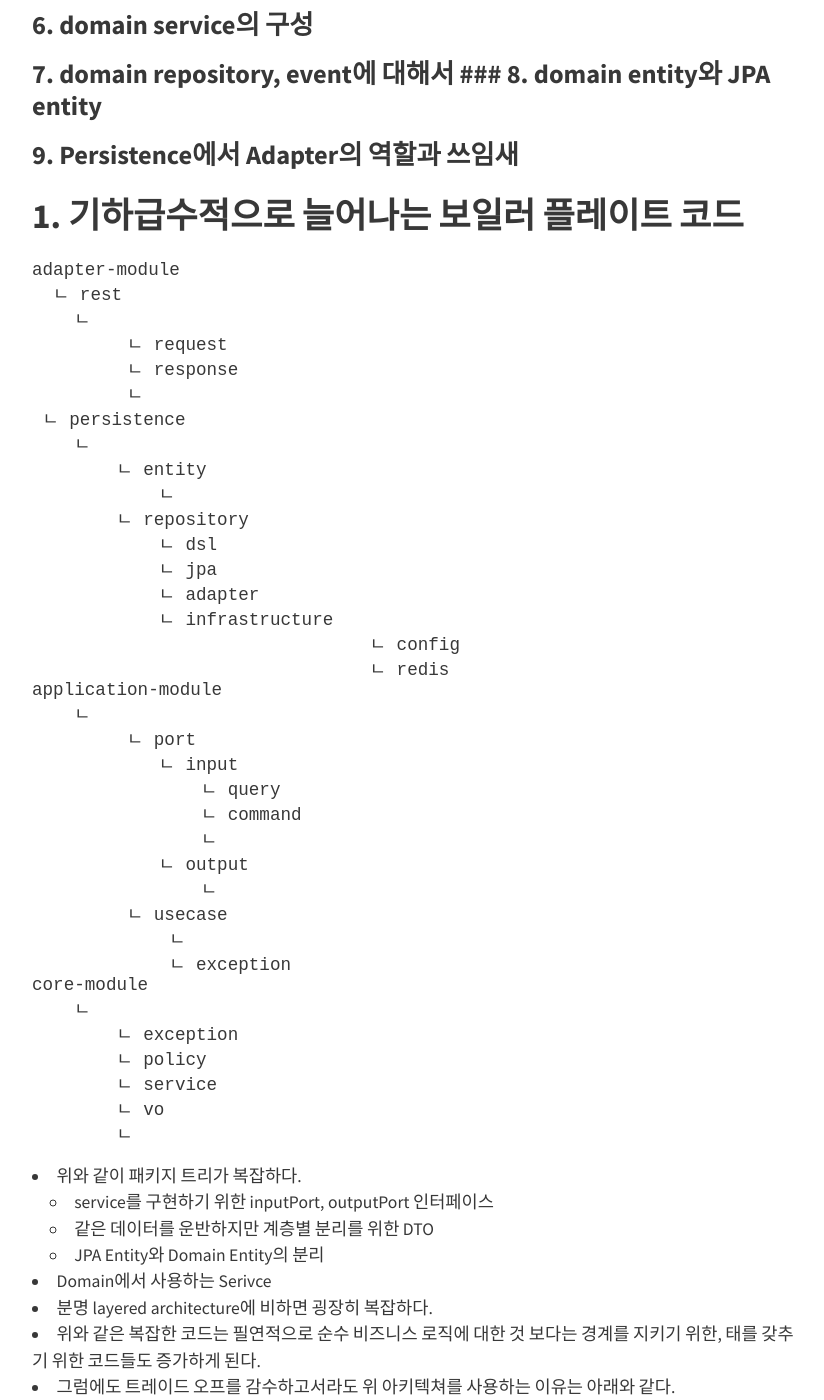
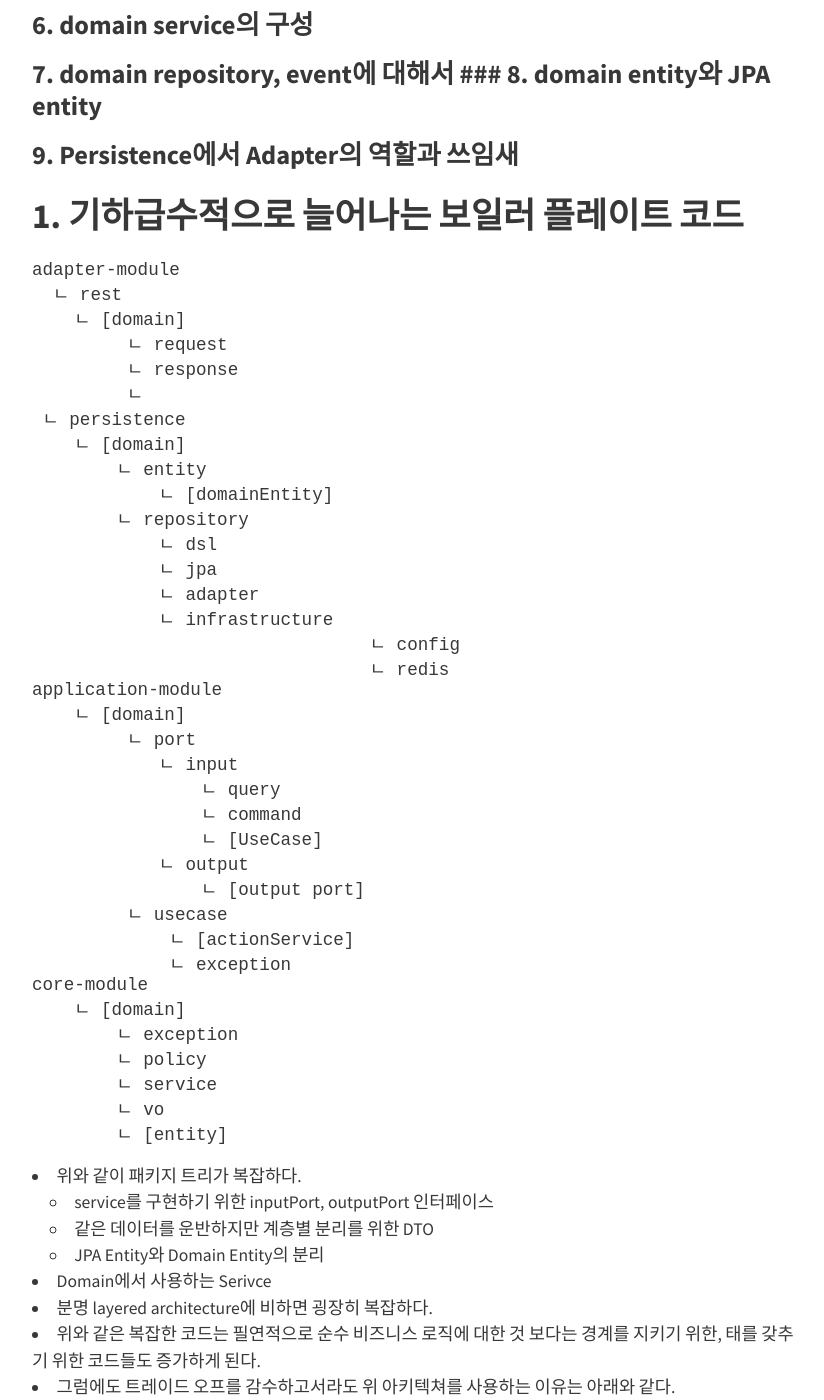
Before and after one commit to newkayak12/newkayak12.github.io, a Jekyll site: the page built from _posts/2025-08-22-［mini-project］-09 Port and Adapter(Hexagonal)을 적용하면서 고민한 점.md, in a window 1280 px wide and 1400 px high, scrolled down 1158 px. Shown: the whole window, without its empty margins (224-1048 px from the left). Built offline with Jekyll 4.4.1, drawn with Linux system fonts in a browser that asks for light colours; nearby versions of some CDN libraries; some of the changed text lies outside the part shown.

Commit message:
vault backup: 2025-08-23 23:01:42

```diff
--- a/_posts/2025-08-22-［mini-project］-09 Port and Adapter(Hexagonal)을 적용하면서 고민한 점.md
+++ b/_posts/2025-08-22-［mini-project］-09 Port and Adapter(Hexagonal)을 적용하면서 고민한 점.md
@@ -36,14 +36,14 @@ categories:
 <pre>
 adapter-module
   ﾤ rest
-    ﾤ {{domain}}
+    ﾤ [domain]
          ﾤ request
          ﾤ response
          ﾤ {{action}}
  ﾤ persistence
-    ﾤ {{domain}}
+    ﾤ [domain]
         ﾤ entity
-            ﾤ {{domainEntity}}
+            ﾤ [domainEntity]
         ﾤ repository
             ﾤ dsl
             ﾤ jpa
@@ -52,24 +52,24 @@ adapter-module
 				ﾤ config
 				ﾤ redis
 application-module
-    ﾤ {{domain}}
+    ﾤ [domain]
          ﾤ port
             ﾤ input
                 ﾤ query
                 ﾤ command
-                ﾤ {{UseCase}}
+                ﾤ [UseCase]
             ﾤ output
-                ﾤ {{output port}}
+                ﾤ [output port]
          ﾤ usecase
-             ﾤ {{actionService}}
+             ﾤ [actionService]
              ﾤ exception
 core-module
-    ﾤ {{domain}}
+    ﾤ [domain]
         ﾤ exception
         ﾤ policy
         ﾤ service
         ﾤ vo
-        ﾤ {{entity}}
+        ﾤ [entity]
 </pre>
 
 - 위와 같이 패키지 트리가 복잡하다.
@@ -263,7 +263,7 @@ C -->|8| A
 
 
 <pre>
-{{example}}
+[example]
     ﾤ port
        ﾤ input
         ﾤ query
@@ -308,12 +308,12 @@ C -->|8| A
 
 <pre>
 application-module
-    ﾤ {{domain}}
+    ﾤ [domain]
          ﾤ port
             ﾤ input
                 ﾤ query
                 ﾤ command
-                ﾤ {{UseCase}}
+                ﾤ [UseCase]
 </pre>
 
 - 위와 같은 조치는 CQS(Command-Query-Segregation)을 준수한 결과다.
@@ -384,12 +384,12 @@ interface UserRepository {  // Domain이 소유
 <pre>
 adapter-module
    ﾤ persistence
-    ﾤ {{domain}}
+    ﾤ [domain]
         ﾤ entity
 		ﾤ category
 core-module
    ﾤ category
-       ﾤ cuisine
+      ﾤ cuisine
       ﾤ nationality
       ﾤ tag
 </pre>
```
Also changed, not shown: .obsidian/workspace.json.
